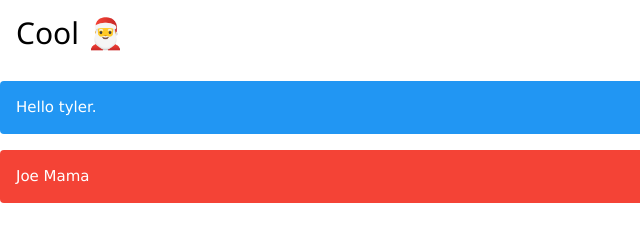
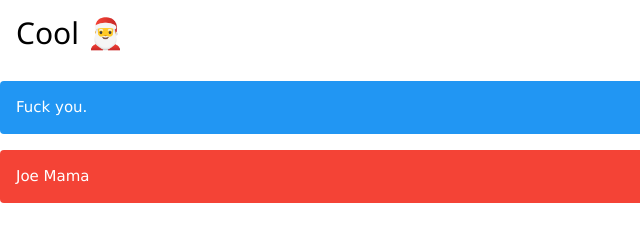
Before and after one commit to godofkoty/chimpion28.github.io, a plain HTML site: page index.html in a window 1280 px wide. Shown: the full height of the page, 0-640 px from the left. Drawn offline with nearby package versions, Linux system fonts and the light colour scheme.

Commit message:
Update index.html

```diff
--- a/index.html
+++ b/index.html
@@ -10,7 +10,7 @@
 <div class = "w3-panel w3-display-container w3-blue w3-round">
     <span onclick="this.parentElement.style.display='none'"
     class="w3-button w3-display-bottomright">X</span>
-    <p>Hello tyler.</p>
+    <p>Fuck you.</p>
 </div>
 <div class = "w3-panel w3-display-container w3-red w3-round">
     <span onclick="this.parentElement.style.display='none'"
```
